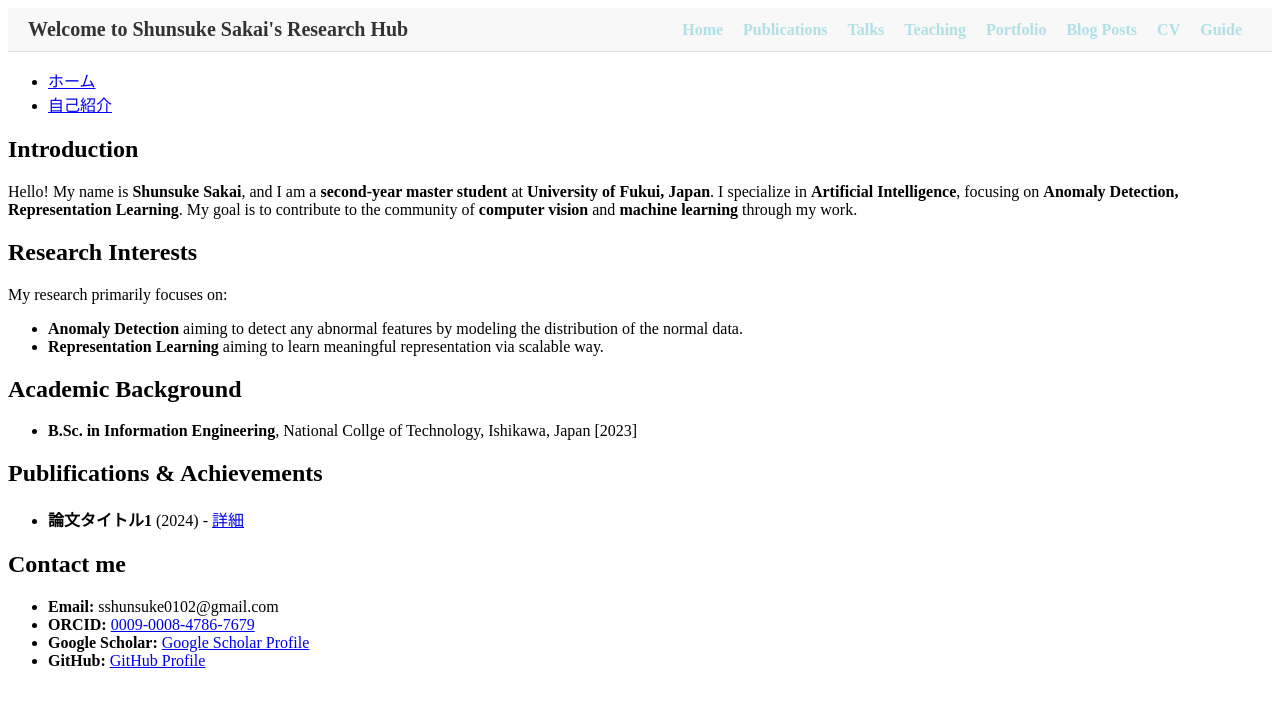
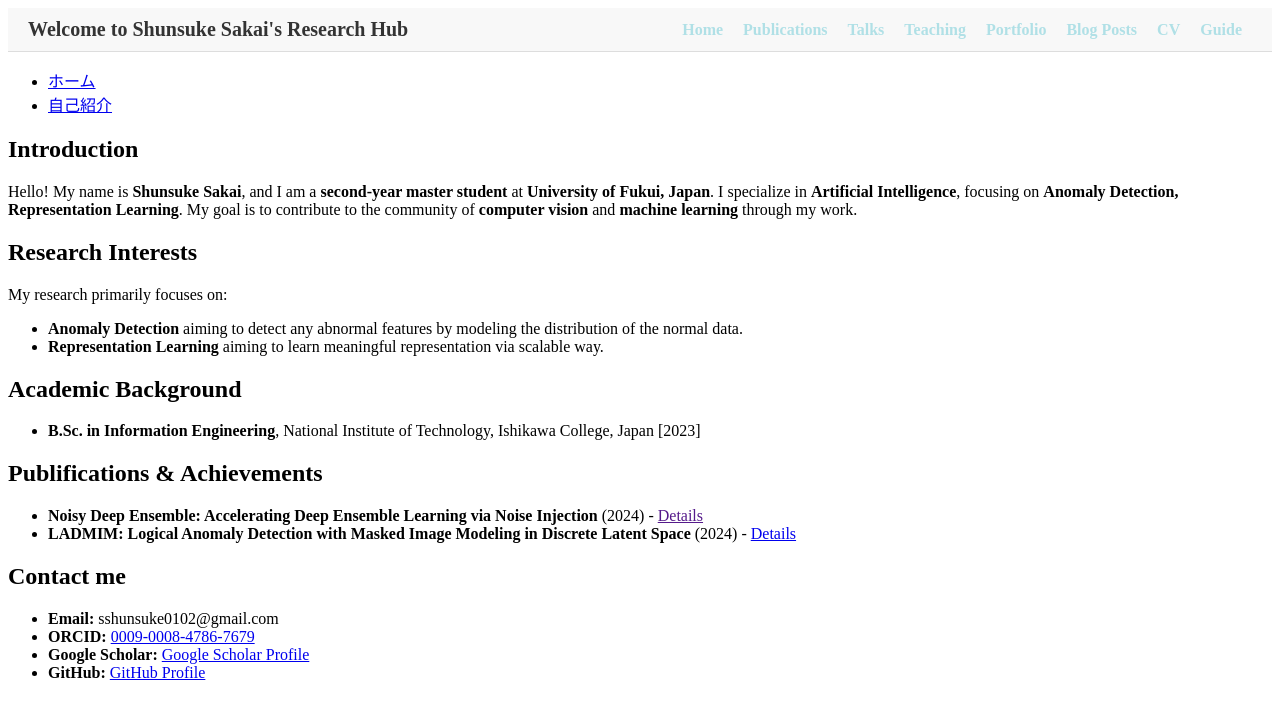
Before and after one commit to SkyShunsuke/SkyShunsuke.gihub.io, a Jekyll site: the page built from index.md, in a window 1280 px wide. Shown: the top 719 px of the page. Built offline with Jekyll 4.4.1, drawn with Linux system fonts in a browser that asks for light colours.

Commit message:
update publications

```diff
--- a/_data/publications.yml
+++ b/_data/publications.yml
@@ -1,5 +1,11 @@
-- title: "論文タイトル1"
-  authors: "著者1, 著者2"
-  journal: "学術誌名"
+- title: "Noisy Deep Ensemble: Accelerating Deep Ensemble Learning via Noise Injection"
+  authors: "Shunsuke Sakai, Shunsuke Tsuge, and Tatsuhito Hasegawa"
+  journal: "31st International Conference on Neural Information Processing (ICONIP 2024)"
   year: 2024
-  link: "https://example.com"
+  link: ""
+
+- title: "LADMIM: Logical Anomaly Detection with Masked Image Modeling in Discrete Latent Space"
+  authors: "Shunsuke Sakai, Tatsuhito Hasegawa, and Makoto Koshino"
+  journal: "Preprint"
+  year: 2024
+  link: "https://arxiv.org/abs/2410.10234"
--- a/_includes/publications.html
+++ b/_includes/publications.html
@@ -1,5 +1,5 @@
 <ul>
     {% for pub in site.data.publications %}
-      <li><strong>{{ pub.title }}</strong> ({{ pub.year }}) - <a href="{{ pub.link }}">詳細</a></li>
+      <li><strong>{{ pub.title }}</strong> ({{ pub.year }}) - <a href="{{ pub.link }}">Details</a></li>
     {% endfor %}
   </ul>
--- a/index.md
+++ b/index.md
@@ -14,7 +14,7 @@ My research primarily focuses on:
 - **Representation Learning** aiming to learn meaningful representation via scalable way.
 
 ## Academic Background
-- **B.Sc. in Information Engineering**, National Collge of Technology, Ishikawa, Japan [2023]
+- **B.Sc. in Information Engineering**, National Institute of Technology, Ishikawa College, Japan [2023]
 
 ## Publifications & Achievements
 {% include publications.html %}
```
